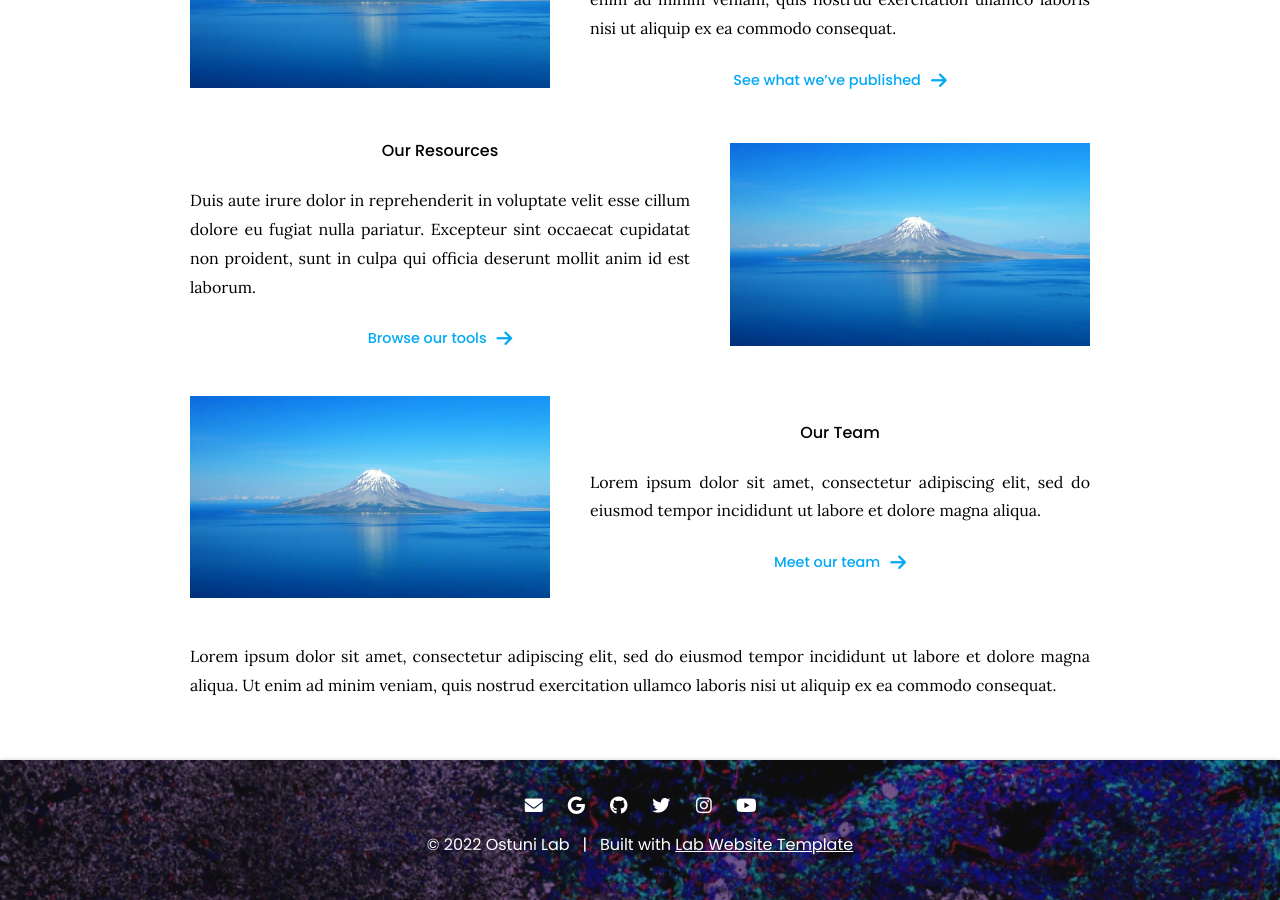
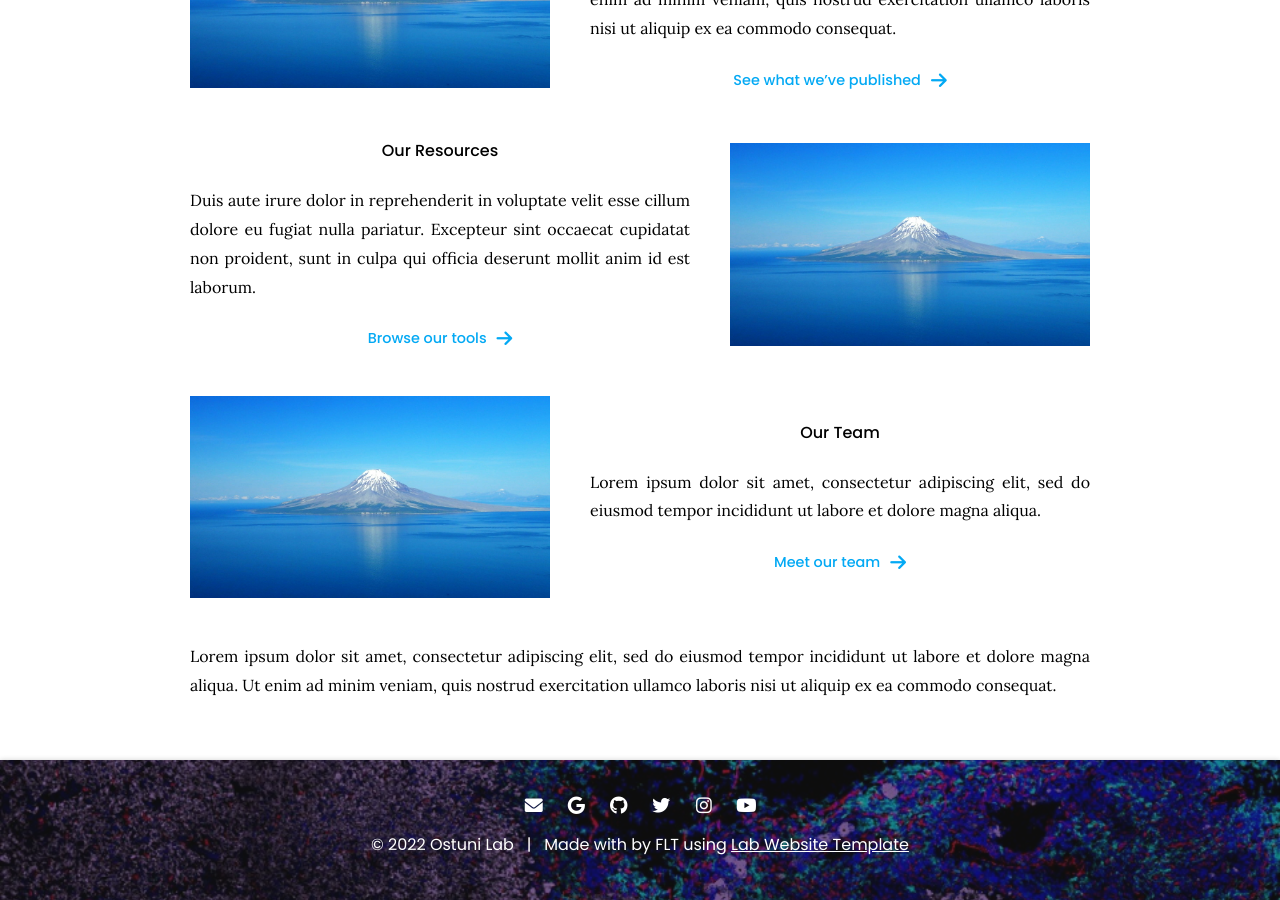
Before and after one commit to laterz-f/labwebsite, a Jekyll site: the page built from index.md, in a window 1280 px wide and 900 px high, scrolled down 973 px. Built offline with Jekyll 4.4.1, drawn with Linux system fonts in a browser that asks for light colours.

Commit message:
Update footer.html

```diff
--- a/_includes/footer.html
+++ b/_includes/footer.html
@@ -31,7 +31,7 @@
     <span>
       &copy; {{ site.time | date: '%Y' }} {{ site.title }}
       &nbsp; | &nbsp;
-      Built with <a href="https://github.com/greenelab/lab-website-template">Lab Website Template</a>
+     Made with <i class="fas fa-love"></i> by FLT using <a href="https://github.com/greenelab/lab-website-template">Lab Website Template</a>
     </span>
   </div>
 
```
